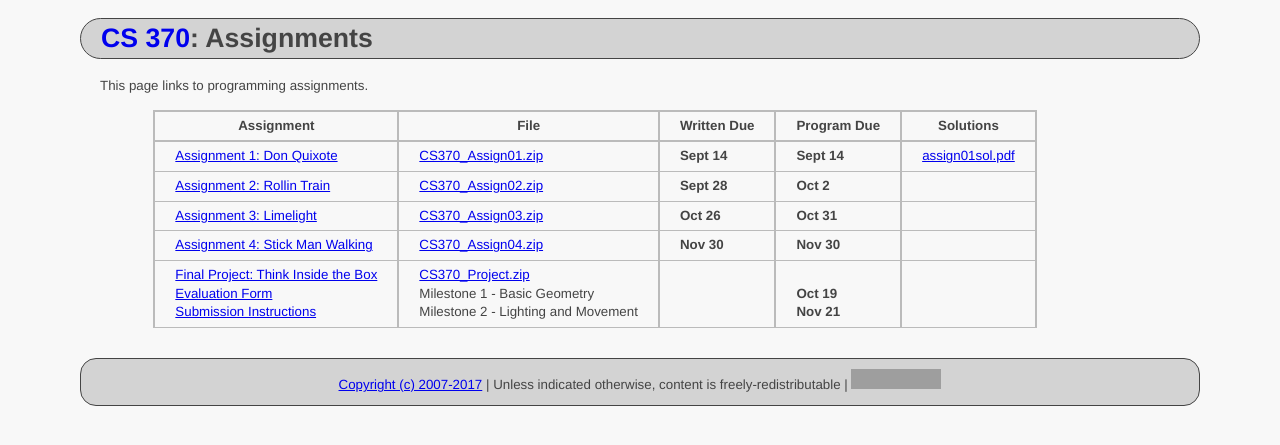
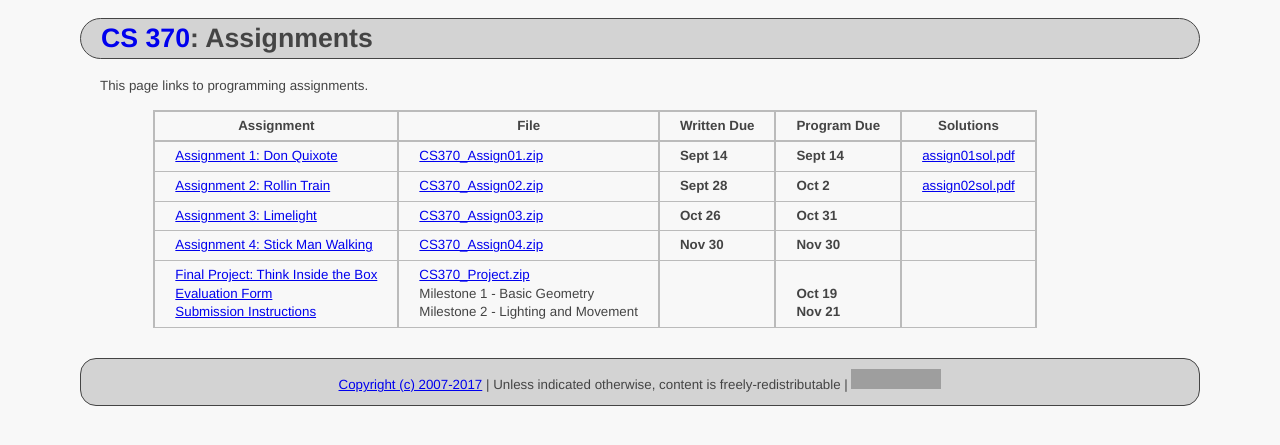
Before and after one commit to ycpcs/cs370-fall2017, a Jekyll site: the page built from assign/index.md, in a window 1280 px wide. Shown: the top 445 px of the page. Built offline with Jekyll 4.4.1, drawn with Linux system fonts in a browser that asks for light colours; grey boxes are pictures that could not be loaded.

Commit message:
add assign 2 sol
add assign 2 sol

```diff
--- a/assign/index.md
+++ b/assign/index.md
@@ -8,7 +8,7 @@ This page links to programming assignments.
 > Assignment | File | Written Due | Program Due | Solutions |
 > ---------- | ---- | ----------- | ----------- | --------- |
 > [Assignment 1: Don Quixote](assign01.html)       | [CS370_Assign01.zip](src/CS370_Assign01.zip) | **Sept 14** | **Sept 14** | [assign01sol.pdf](sol/assign01sol.pdf) |
-> [Assignment 2: Rollin Train](assign02.html)      | [CS370_Assign02.zip](src/CS370_Assign02.zip) | **Sept 28**   | **Oct 2**   |  |
+> [Assignment 2: Rollin Train](assign02.html)      | [CS370_Assign02.zip](src/CS370_Assign02.zip) | **Sept 28**   | **Oct 2** | [assign02sol.pdf](sol/assign02sol.pdf) |
 > [Assignment 3: Limelight](assign03.html)         | [CS370_Assign03.zip](src/CS370_Assign03.zip) | **Oct 26**  | **Oct 31**  |  |
 > [Assignment 4: Stick Man Walking](assign04.html) | [CS370_Assign04.zip](src/CS370_Assign04.zip) | **Nov 30**  | **Nov 30**  |  |
 > [Final Project: Think Inside the Box](project.html) <br /> [Evaluation Form](CS370_Final_Project_eval.docx) <br /> [Submission Instructions](ProjectSubmit.html) | [CS370_Project.zip](src/CS370_Project.zip) <br /> Milestone 1 - Basic Geometry <br /> Milestone 2 - Lighting and Movement | |  <br /> **Oct 19** <br /> **Nov 21** | |
```
Also changed, not shown: 1 other file.
